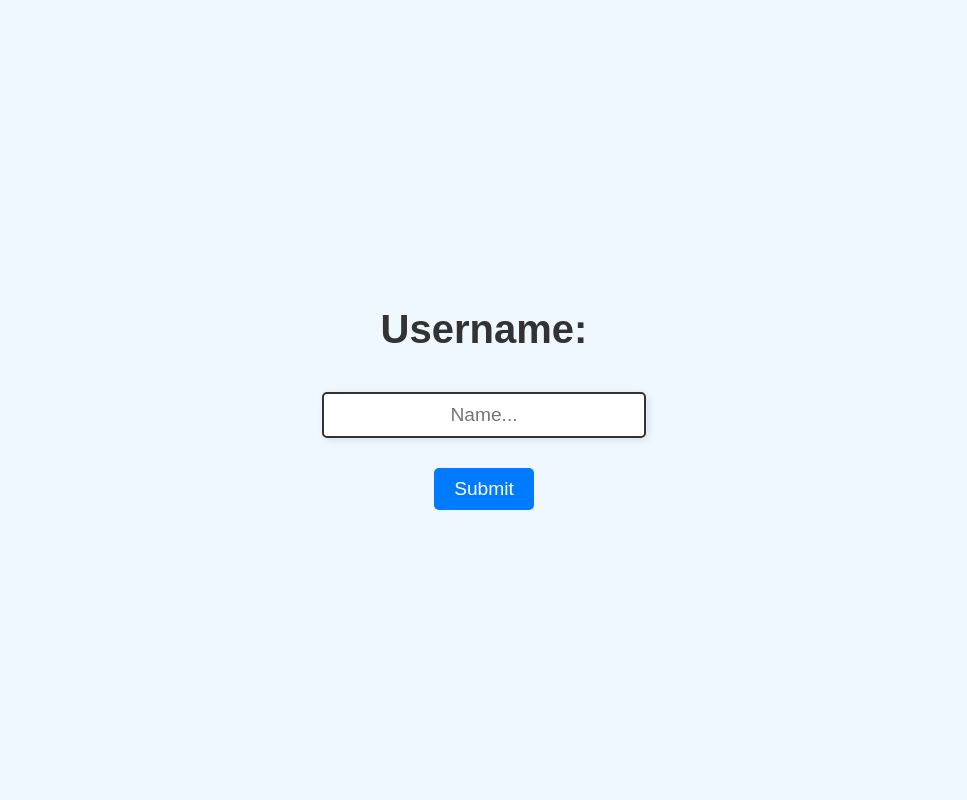
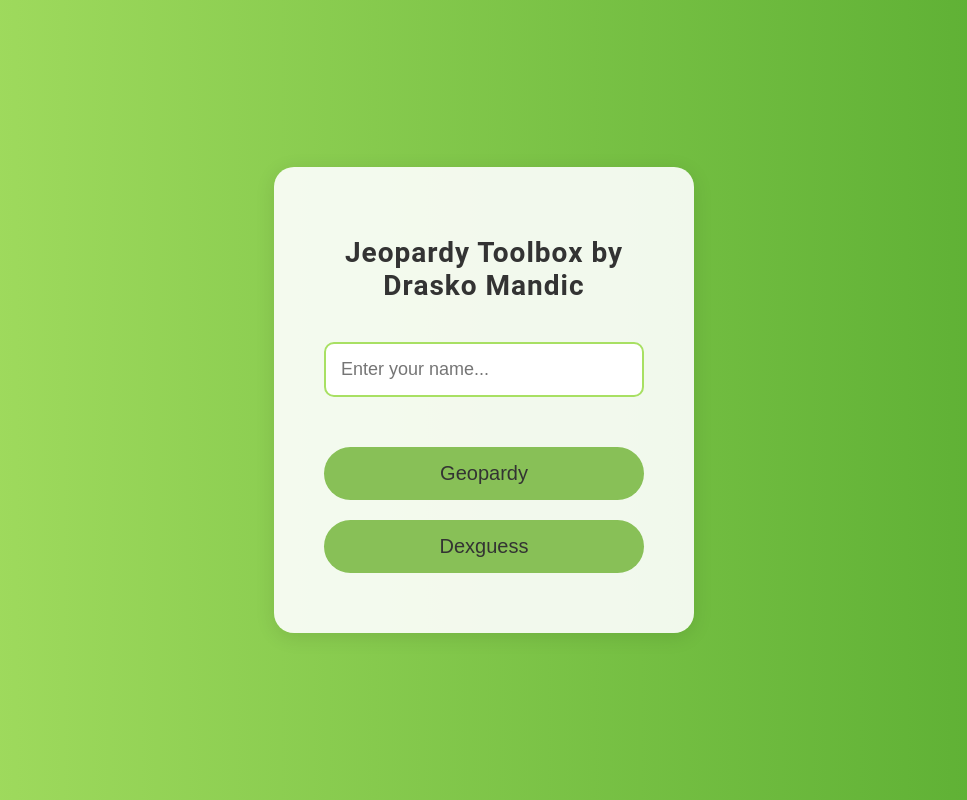
Before and after one commit to ThruZZd/GeoPardy, a website: page public/index.html in a window 1280 px wide. Shown: the whole page, without its empty margins (156-1123 px from the left). Drawn offline with Linux system fonts and the light colour scheme.

Commit message:
Big changes

```diff
--- /dev/null
+++ b/public/css/dexuserstyle.css
@@ -0,0 +1,73 @@
+/* dexuserstyle.css */
+
+/* General Styling */
+body {
+    font-family: 'Pokemon', Arial, sans-serif;
+    background: #f0f8ff;
+    color: #333;
+    text-align: center;
+    margin: 0;
+    padding: 0;
+}
+
+h1 {
+    font-size: 3em;
+    color: #ffcb05;
+    text-shadow: 2px 2px #3b4cca;
+    margin-top: 20px;
+}
+
+#statusmsg {
+    font-size: 1.2em;
+    margin: 20px 0;
+    color: #555;
+}
+
+input[type="text"] {
+    font-size: 1.2em;
+    padding: 10px;
+    margin: 10px;
+    border: 2px solid #3b4cca;
+    border-radius: 10px;
+    width: 200px;
+}
+
+input[type="button"] {
+    font-size: 1.2em;
+    background-color: #ffcb05;
+    color: #3b4cca;
+    border: 2px solid #3b4cca;
+    border-radius: 10px;
+    padding: 10px 20px;
+    cursor: pointer;
+    margin: 10px;
+    transition: background-color 0.3s ease, color 0.3s ease;
+}
+
+input[type="button"]:hover {
+    background-color: #3b4cca;
+    color: #ffcb05;
+}
+
+#pokemonpic {
+    width: 300px;
+    height: 300px;
+    margin: 20px auto;
+    background-color: #e8e8e8;
+    border: 2px solid #3b4cca;
+    border-radius: 15px;
+    background-size: contain;
+    background-repeat: no-repeat;
+    background-position: center;
+}
+
+#pokemonpic.loading {
+    background: url('path/to/loading.gif') center center no-repeat;
+    background-size: 100px 100px;
+}
+
+#pokemonpic img {
+    width: 100%;
+    height: 100%;
+    border-radius: 15px;
+}
--- a/public/css/indexstyle.css
+++ b/public/css/indexstyle.css
@@ -1,54 +1,78 @@
-/* indexstyle.css */
-
-/* General styles */
 body {
-  font-family: Arial, sans-serif;
-  background-color: #f0f8ff; /* Light blue background */
+    font-family: 'Roboto', sans-serif;
     margin: 0;
+    padding: 0;
     display: flex;
-  flex-direction: column;
+    justify-content: center;
     align-items: center;
-  justify-content: center;
     height: 100vh;
-  text-align: center;
+    background: linear-gradient(to right, #a8e063, #56ab2f);
 }
 
-/* Header style */
+.container {
+    text-align: center;
+    background: rgba(255, 255, 255, 0.9);
+    padding: 50px;
+    border-radius: 20px;
+    box-shadow: 0 4px 20px rgba(0, 0, 0, 0.1);
+    width: 320px;
+}
+
 h1 {
+    margin-bottom: 40px;
     color: #333;
-  font-size: 2.5em;
+    font-size: 28px;
+    font-weight: bold;
+    letter-spacing: 1px;
+}
+
+.inputs {
     margin-bottom: 20px;
 }
 
-/* Input field style */
-.userrd {
-  width: 300px;
-  padding: 10px;
-  margin: 10px 0;
-  font-size: 1.2em;
-  border: 2px solid #333;
-  border-radius: 5px;
-  box-shadow: 2px 2px 8px rgba(0, 0, 0, 0.1);
-  text-align: center;
+.inputs input[type="text"] {
+    width: 100%;
+    padding: 15px;
+    margin-bottom: 20px;
+    border: 2px solid #a8e063;
+    border-radius: 10px;
+    font-size: 18px;
+    box-sizing: border-box;
+    transition: border-color 0.3s, box-shadow 0.3s;
 }
 
-/* Button style */
-.btnrd {
-  padding: 10px 20px;
-  font-size: 1.2em;
-  color: #fff;
-  background-color: #007bff;
-  border: none;
-  border-radius: 5px;
-  cursor: pointer;
-  transition: background-color 0.3s;
+.inputs input[type="text"]:focus {
+    border-color: #56ab2f;
+    box-shadow: 0 0 10px rgba(86, 171, 47, 0.5);
+    outline: none;
 }
 
-.btnrd:hover {
-  background-color: #0056b3;
+.buttons {
+    display: flex;
+    flex-direction: column;
 }
 
-/* Centering the content */
-div {
-  margin: 10px;
+.buttons input[type="button"] {
+    width: 100%;
+    padding: 15px;
+    margin: 10px 0;
+    border: none;
+    border-radius: 30px;
+    font-size: 20px;
+    color: #333; /* Darker text color for better readability */
+    background: #88c057; /* Slightly darker green for better contrast */
+    cursor: pointer;
+    transition: background 0.3s, transform 0.3s, box-shadow 0.3s;
 }
+
+.buttons input[type="button"]:hover {
+    background: #6fa842;
+    transform: translateY(-3px);
+    box-shadow: 0 4px 10px rgba(0, 0, 0, 0.2);
+}
+
+.buttons input[type="button"]:active {
+    background: #578e36;
+    transform: translateY(0);
+    box-shadow: none;
+}
--- a/public/index.html
+++ b/public/index.html
@@ -2,21 +2,63 @@
 <html>
 
 <head>
-    <link rel="icon" type="image/png" href="favi.png">
-    <title>GeoPardy</title>
+    <link rel="icon" type="image/png" href="images/favi.png">
+    <title>Jeopardy Toolbox</title>
     <link rel="icon" type="image/x-icon" href="public/favicon.ico">
     <link rel="stylesheet" href="css/indexstyle.css">
 </head>
 
 <body>
-    <h1>Username:</h1>
-
-    <div style="text-align:center;"><input type="text" id="userrd" class="userrd" placeholder="Name..." maxlength="10"></div>
-    <div style="text-align:center;"><input type="button" id="btnrd" class="btnrd" value="Submit"></div>
-
+    <div class="container">
+        <h1>Jeopardy Toolbox by Drasko Mandic</h1>
+        <div class="inputs">
+            <input type="text" id="txtUser" placeholder="Enter your name...">
+        </div>
+        <div class="buttons">
+            <input type="button" id="btnGeopardy" value="Geopardy">
+            <input type="button" id="btnDexguess" value="Dexguess">
+        </div>
+    </div>
 </body>
 
+<script>
+    const btnGeo = document.getElementById("btnGeopardy");
+    const btnDex = document.getElementById("btnDexguess");
+    const txtUser = document.getElementById("txtUser");
 
-<script src="js/indexscript.js"></script>
+    btnGeo.addEventListener('click', () => {
+        if(getUser() != null){
+            if(getUser() == 'admin'){
+            window.location.href = 'mapadmin.html'
+            }else{
+            window.location.href = 'map.html?username='+encodeURIComponent(getUser());
+            }
+        }
+
+    })
+
+    btnDex.addEventListener('click', () => {
+        if(getUser() != null){
+            if(getUser() == 'admin'){
+            window.location.href = 'dexadmin.html'
+            }else{
+            window.location.href = 'dexuser.html?username='+encodeURIComponent(getUser());
+            }
+
+        }
+
+
+
+    })
+
+    function getUser(){
+        if(txtUser.value != ''){
+        var username = txtUser.value;
+        return username;
+
+    }
+    return null;
+    }
+</script>
 
 </html>
--- a/public/js/indexscript.js
+++ /dev/null
@@ -1,17 +0,0 @@
-
-
-const textfeld = document.getElementById('userrd');
-const btnrd = document.getElementById('btnrd');
-
-btnrd.addEventListener('click', btCl);
-
-function btCl(){
-
-    if(textfeld.value != ''){
-        var username = textfeld.value;
-        window.location.href = 'map.html?username='+encodeURIComponent(username);
-
-    }
-
-
-}
--- a/public/js/adminscript.js
+++ b/public/js/mapadminscript.js
@@ -190,7 +190,7 @@ return {lname:name,llat:lat,llng:lng}
 }
 
 var donIcon = L.icon({
-    iconUrl: 'map-marker.png',
+    iconUrl: 'images/map-marker.png',
     shadowUrl: '',
 
     iconSize:     [30, 47],
--- a/public/js/mapscript.js
+++ b/public/js/mapscript.js
@@ -98,7 +98,7 @@ socket.on('reveal', (marks)=>{
 })
 
 var donIcon = L.icon({
-    iconUrl: 'map-marker.png',
+    iconUrl: 'images/map-marker.png',
     shadowUrl: '',
 
     iconSize:     [30, 47],
```
Also changed, not shown: public/dexadmin.html (added, +18 -0 lines), public/dexuser.html (added, +21 -0 lines), public/map.html (+1 -1 lines), public/mapadmin.html (renamed from public/admin.html, +3 -3 lines), public/css/dexadminstyle.css (added), public/css/mapadminstyle.css (renamed from public/css/adminstyle.css), public/images/favi.png (renamed from public/favi.png), public/images/map-marker.png (renamed from public/map-marker.png), public/js/dexadminscript.js (added), public/js/dexuserscript.js (added). Lines whose indentation alone changed are shown as unchanged.
